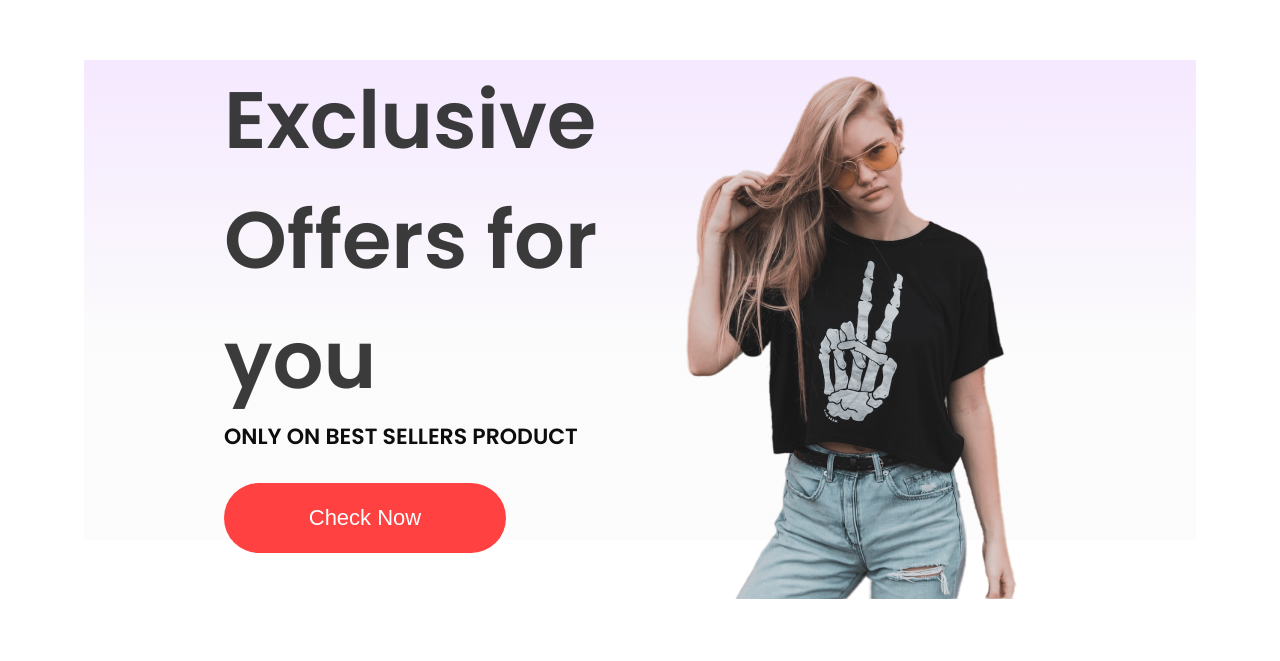
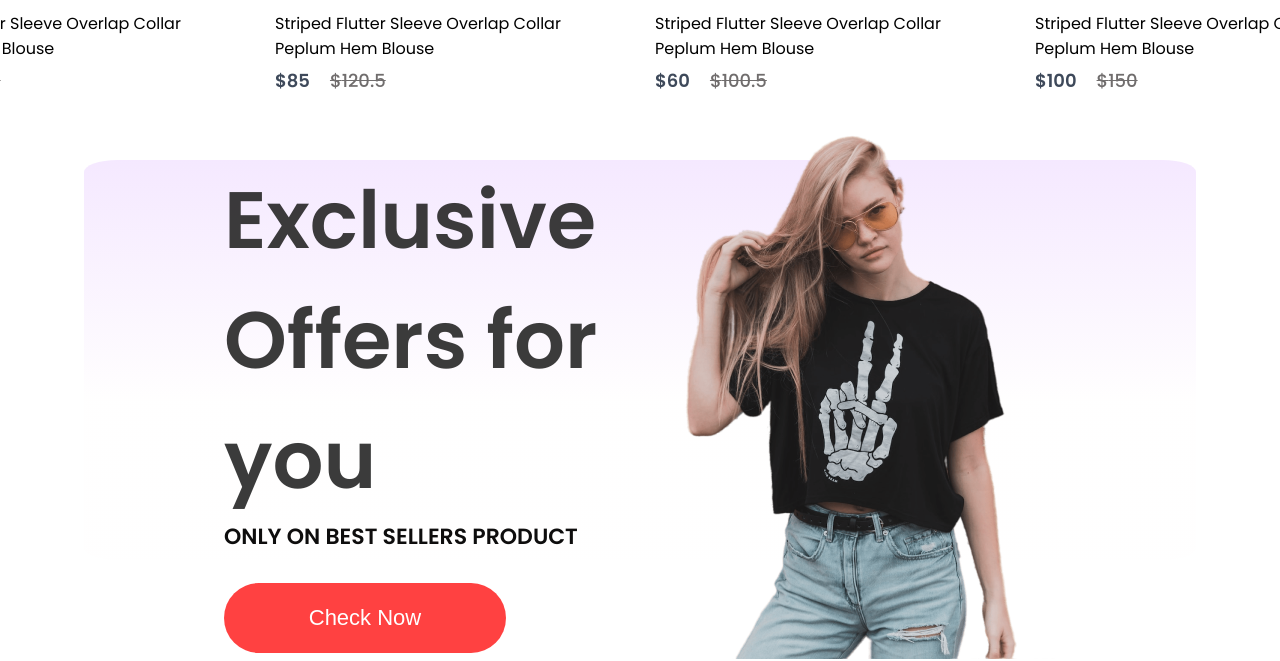
Before and after one commit to DarshanLevi/web-development, a React (Create React App) app in the folder frontend/: page / in a window 1280 px wide. Shown: the part 1557-2218 px from the top of the page. Built offline with nearby package versions, Linux system fonts and the light colour scheme; no server answers.

Commit message:
update: 24

```diff
--- a/frontend/src/Components/Hero/Hero.css
+++ b/frontend/src/Components/Hero/Hero.css
@@ -1,6 +1,9 @@
 .hero {
   display: flex;
   height: 100vh;
+  border-radius: 50%;
+  margin-top: 20px;
+  margin: 50px;
   background: linear-gradient(
     180deg,
     rgba(241, 224, 255, 0.699),
--- a/frontend/src/Components/Offers/Offers.css
+++ b/frontend/src/Components/Offers/Offers.css
@@ -1,6 +1,7 @@
 .offers {
   width: 65%;
-  height: 60vh;
+  height: 50vh;
+  border-radius: 3%;
   display: flex;
   margin: auto;
   padding: 0px 140px;
@@ -8,7 +9,7 @@
   background: linear-gradient(
     180deg,
     rgba(235, 211, 255, 0.514),
-    rgba(250, 250, 250, 0.692) 60%
+    rgba(255, 254, 254, 0.692) 60%
   );
 }
 
```
